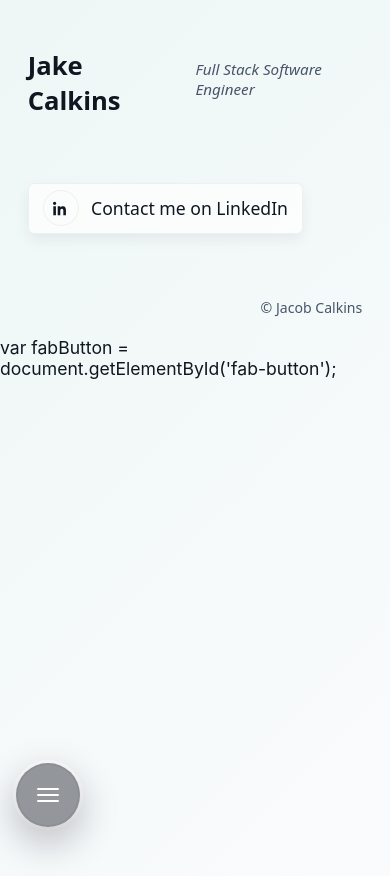
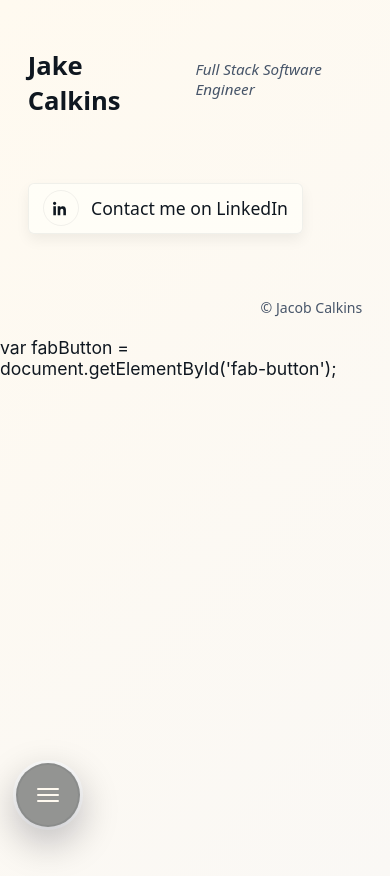
Before and after one commit to JakeCalkins/personal-site, a website: page index.html in a window 390 px wide. Drawn offline with nearby package versions, Linux system fonts and the light colour scheme; files that its build step writes are made by us from their sources.

Commit message:
refactor: remove random color themes, implement cream/black palette
- Remove t1-t5 random theme selection from main.ts
- Simplify theme logic to light/dark toggle only
- Respect system prefers-color-scheme, allow user override
- Light mode: cream (#fffaf0) background with dark text
- Dark mode: black (#0a0a0a) background with cream accents
- Update CSS variables for unified light/dark palette
- Fix FAB icon consistency: hamburger and X use same color
- Increase icon border thickness in dark mode (2px) for better visibility
- Remove redundant theme SCSS definitions and unused variables
- All tests passing, lint clean

```diff
--- a/src/assets/scss/_fab.scss
+++ b/src/assets/scss/_fab.scss
@@ -5,7 +5,7 @@
   .fab {
     width: 64px; height: 64px; border-radius: 50%; display: inline-grid; place-items: center;
     background: var(--fab-bg) !important;
-    color: var(--fab-bar-color); border: var(--fab-border-width) solid var(--fab-border-color);
+    color: var(--surface-solid); border: var(--fab-border-width) solid var(--fab-border-color);
     box-shadow: 0 14px 36px 4px rgba(2,6,23,0.22), 0 0 0 3px rgba(255,255,255,0.92);
     cursor: pointer; transition: transform 160ms ease, background-color 160ms ease, box-shadow 160ms ease; position: relative; z-index: 93; overflow: visible;
   }
--- a/src/assets/scss/_theme-dark.scss
+++ b/src/assets/scss/_theme-dark.scss
@@ -1,34 +1,17 @@
-/* Scoped dark theme partial. Applied when <body data-theme="dark"> is present.
-   This allows users to explicitly choose dark mode even when the system
-   preference is light. */
+/* Dark theme with black background and cream accents.
+   Applied when <body data-theme="dark"> is present or via prefers-color-scheme: dark.
+   Uses cream (#fffaf0) for links and highlights against black background. */
 
 body[data-theme="dark"] {
-  --bg: linear-gradient(135deg,#08070a 0%, #0b0b0d 100%);
+  --bg: linear-gradient(135deg, #0a0a0a 0%, #121212 100%);
   --text-color: #ece8e3;
   --muted-color: #9aa4ad;
   --surface-color: rgba(10,10,12,0.6);
-  --surface-solid: #0b0b0d;
-  --accent-color: #dfe8f8;
-  /* Stronger, lighter borders for dark mode to improve contrast */
-  --border-color: rgba(255, 255, 255, 0.6);
-  /* Increase border thickness for icons in dark mode; keep FAB button default */
-  --icon-border-width: 1.5px;
-    /* Restyle the FAB button specifically in dark mode: light-cream background,
-      black hamburger bars, and a thin light border (affects only the FAB icon)
-      — FAB menu items keep using `--icon-border-width`. */
-    --fab-bg: #fffaf0;
-    --fab-bar-color: #0b0b0d;
-    --fab-border-color: rgba(255,255,255,0.8);
-    --fab-border-width: 1px;
+  --surface-solid: #1a1a1a;
+  --accent-color: #fffaf0;
+  --border-color: rgba(255,255,255,0.12);
+  --icon-border-width: 2px;
+  --fab-bg: #fffaf0;
+  --fab-border-color: rgba(255,255,255,0.8);
+  --fab-border-width: 1px;
 }
-
-/* Explicit light theme when user chooses 'light' to override system dark */
-body[data-theme="light"] {
-  --bg: linear-gradient(135deg, #eef7f6 0%, #fafbfd 100%);
-  --text-color: #0f1720;
-  --muted-color: #475569;
-  --surface-color: rgba(255,255,255,0.7);
-  --surface-solid: #ffffff;
-  --accent-color: #0f1720;
-  --border-color: rgba(15,23,32,0.06);
-}
--- a/src/assets/scss/_variables.scss
+++ b/src/assets/scss/_variables.scss
@@ -2,11 +2,11 @@
 
 /* Core CSS variables (kept as CSS variables so runtime theme switching still works) */
 :root {
-  --bg: linear-gradient(135deg, #eef7f6 0%, #fafbfd 100%);
+  --bg: linear-gradient(135deg, #fffaf0 0%, #faf8f5 100%);
   --text-color: #0f1720;
   --muted-color: #475569;
-  --surface-color: rgba(255,255,255,0.7);
-  --surface-solid: #ffffff;
+  --surface-color: rgba(255,255,250,0.7);
+  --surface-solid: #fffaf0;
   --accent-color: #0f1720;
   --border-color: rgba(15,23,32,0.06);
   --section-gap: 1.25rem;
@@ -15,73 +15,32 @@
   --fab-border-width: 2px;
   /* FAB appearance tokens (can be theme-overridden) */
   --fab-bg: color-mix(in srgb, var(--surface-solid) 55%, var(--accent-color) 45%);
-  --fab-bar-color: var(--surface-solid);
   --fab-border-color: var(--border-color);
 }
 
-/* Theme palettes (light). Dark overrides live in _theme-dark partial imported by main file */
-body[data-theme="t1"] {
-  --bg: linear-gradient(135deg, #eef7f6 0%, #fafbfd 100%);
+/* Explicit light theme (cream palette) */
+body[data-theme="light"] {
+  --bg: linear-gradient(135deg, #fffaf0 0%, #faf8f5 100%);
   --text-color: #0f1720;
   --muted-color: #475569;
-  --surface-color: rgba(255,255,255,0.7);
-  --surface-solid: #ffffff;
+  --surface-color: rgba(255,255,250,0.7);
+  --surface-solid: #fffaf0;
   --accent-color: #0f1720;
   --border-color: rgba(15,23,32,0.06);
 }
 
-body[data-theme="t2"] {
-  --bg: linear-gradient(135deg, #fffaf0 0%, #f8f0e6 100%);
-  --text-color: #1b2430;
-  --muted-color: #536070;
-  --surface-color: rgba(255,255,250,0.8);
-  --surface-solid: #fffaf0;
-  --accent-color: #1b2430;
-  --border-color: rgba(27,36,48,0.06);
-}
-
-body[data-theme="t3"] {
-  --bg: linear-gradient(135deg, #f6f8ff 0%, #ffffff 100%);
-  --text-color: #061728;
-  --muted-color: #4b5563;
-  --surface-color: rgba(255,255,255,0.8);
-  --surface-solid: #ffffff;
-  --accent-color: #0b3a66;
-  --border-color: rgba(11,58,102,0.06);
-}
-
-body[data-theme="t4"] {
-  --bg: linear-gradient(135deg, #fff8fb 0%, #fffdfd 100%);
-  --text-color: #221a20;
-  --muted-color: #6b5864;
-  --surface-color: rgba(255,255,255,0.8);
-  --surface-solid: #fff8fb;
-  --accent-color: #2b1f2a;
-  --border-color: rgba(43,31,42,0.06);
-}
-
-body[data-theme="t5"] {
-  --bg: linear-gradient(135deg, #f3fff7 0%, #fbfffc 100%);
-  --text-color: #06221a;
-  --muted-color: #3e6b5a;
-  --surface-color: rgba(255,255,255,0.8);
-  --surface-solid: #f3fff7;
-  --accent-color: #064b39;
-  --border-color: rgba(6,36,25,0.06);
-}
-
 /* Respect system dark mode by providing a sensible dark baseline. This
    sets root variables when the user prefers dark color scheme. If a
-   specific `body[data-theme="..."]` is present it will continue to
+   specific `body[data-theme="dark"]` is present it will continue to
    take precedence. */
 @media (prefers-color-scheme: dark) {
   :root {
-    --bg: linear-gradient(135deg,#08070a 0%, #0b0b0d 100%);
+    --bg: linear-gradient(135deg, #0a0a0a 0%, #121212 100%);
     --text-color: #ece8e3;
     --muted-color: #9aa4ad;
     --surface-color: rgba(10,10,12,0.6);
-    --surface-solid: #0b0b0d;
-    --accent-color: #dfe8f8;
+    --surface-solid: #1a1a1a;
+    --accent-color: #fffaf0;
     --border-color: rgba(255,255,255,0.12);
   }
 }
```
Also changed, not shown: PROJECT_TODO.md (+15 -0 lines), src/assets/ts/main.ts (+9 -8 lines).
